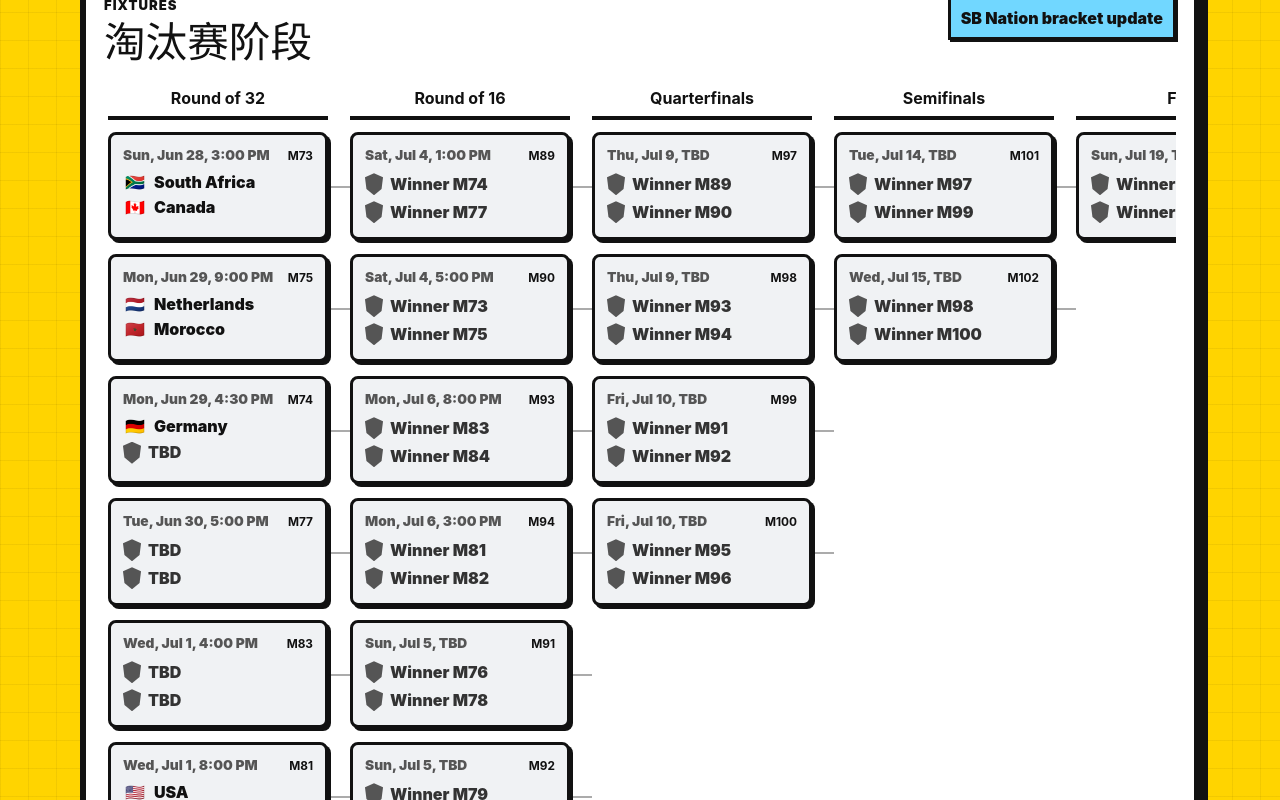
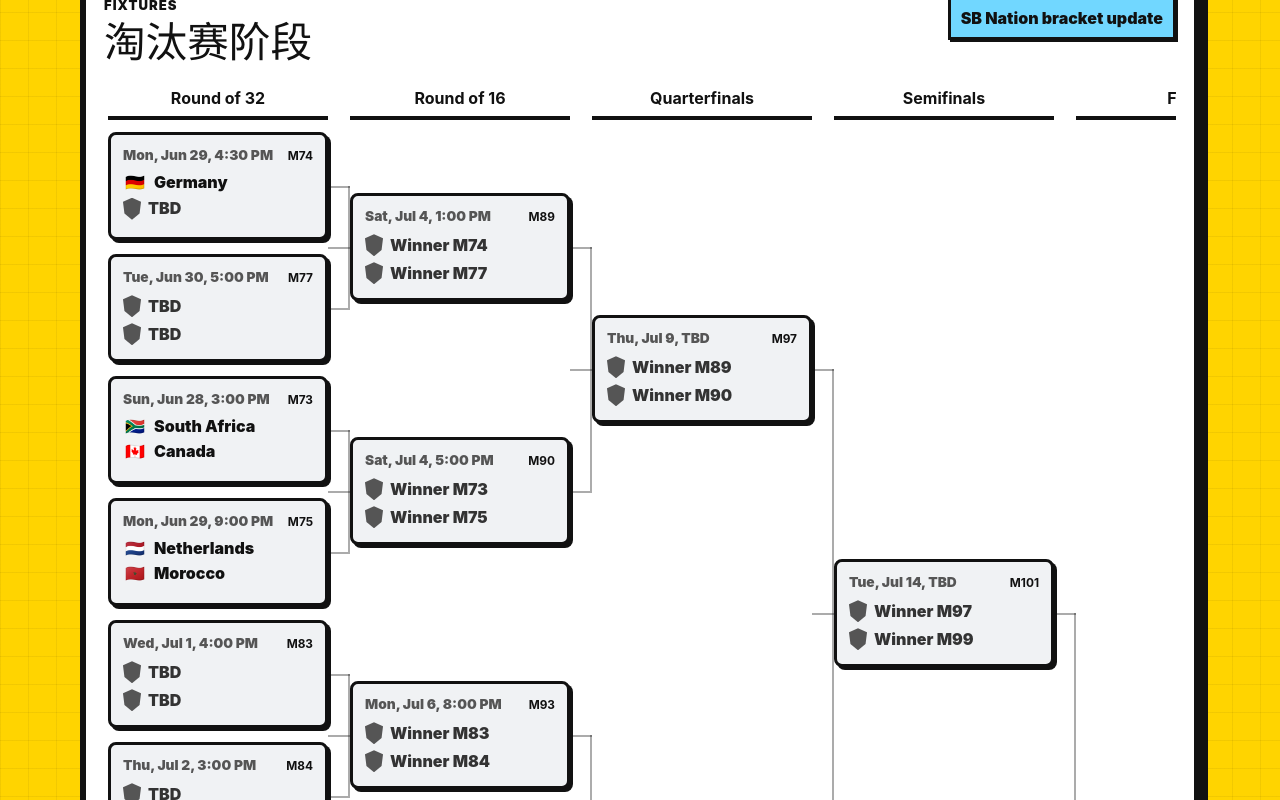
Before and after one commit to ck2w/weiqiudi, a React (Vite) app: page / in a window 1280 px wide. Shown: the part 6260-7060 px from the top of the page. Built offline with nearby package versions, Linux system fonts and the light colour scheme.

Commit message:
fix: align knockout bracket connectors

```diff
--- a/scripts/validate-knockout-fixtures.mjs
+++ b/scripts/validate-knockout-fixtures.mjs
@@ -24,3 +24,8 @@ const tomorrowIndex = appSource.indexOf("<TomorrowPreview");
 assert.notEqual(fixturesIndex, -1, "App renders KnockoutFixtures");
 assert.notEqual(tomorrowIndex, -1, "App renders TomorrowPreview");
 assert.ok(fixturesIndex < tomorrowIndex, "KnockoutFixtures renders before TomorrowPreview");
+
+assert.ok(appSource.includes("getFixtureGridRow"), "App positions fixture cards on shared bracket rows");
+
+const styles = await readFile("src/styles.css", "utf8");
+assert.ok(styles.includes("grid-auto-rows"), "fixture lists use shared row units for bracket alignment");
--- a/src/App.tsx
+++ b/src/App.tsx
@@ -1,4 +1,4 @@
-import { useState } from "react";
+import { type CSSProperties, useState } from "react";
 import guide20260614Data from "../content/published/2026-06-14.json";
 import guide20260615Data from "../content/published/2026-06-15.json";
 import guide20260616Data from "../content/published/2026-06-16.json";
@@ -402,22 +402,18 @@ function KnockoutFixtures({ fixtures }: { fixtures: KnockoutFixturesData }) {
         </a>
       </div>
       <div className="fixtures-board" role="list">
-        {fixtures.rounds.map((round) => (
+        {fixtures.rounds.map((round, roundIndex) => (
           <section className="fixtures-round" key={round.name} role="listitem">
             <h3>{round.name}</h3>
             <div className="fixtures-list">
-              {round.fixtures.map((fixture) => (
-                <article className="fixture-match" key={fixture.id}>
-                  <div className="fixture-time">
-                    <span>{fixture.kickoffTime}</span>
-                    {fixture.matchNumber ? <strong>{fixture.matchNumber}</strong> : null}
-                  </div>
-                  <div className="fixture-teams">
-                    {fixture.teams.map((team, index) => (
-                      <FixtureTeam key={`${fixture.id}-${index}`} team={team} />
-                    ))}
-                  </div>
-                </article>
+              {round.fixtures.map((fixture, fixtureIndex) => (
+                <FixtureMatch
+                  fixture={fixture}
+                  fixtureIndex={fixtureIndex}
+                  isFinalRound={roundIndex === fixtures.rounds.length - 1}
+                  key={fixture.id}
+                  roundIndex={roundIndex}
+                />
               ))}
             </div>
           </section>
@@ -428,6 +424,110 @@ function KnockoutFixtures({ fixtures }: { fixtures: KnockoutFixturesData }) {
       </p>
     </section>
   );
+}
+
+function FixtureMatch({
+  fixture,
+  fixtureIndex,
+  isFinalRound,
+  roundIndex,
+}: {
+  fixture: KnockoutFixturesData["rounds"][number]["fixtures"][number];
+  fixtureIndex: number;
+  isFinalRound: boolean;
+  roundIndex: number;
+}) {
+  const bracketSlot = getFixtureBracketSlot(roundIndex, fixtureIndex, fixture.matchNumber);
+  const className = [
+    "fixture-match",
+    roundIndex > 0 ? "fixture-match--has-previous" : "",
+    !isFinalRound ? "fixture-match--has-next" : "",
+    !isFinalRound && bracketSlot % 2 === 0 ? "fixture-match--pair-top" : "",
+  ]
+    .filter(Boolean)
+    .join(" ");
+
+  return (
+    <article
+      className={className}
+      style={{
+        "--fixture-pair-step": `${getFixturePairStep(roundIndex)}px`,
+        gridRow: getFixtureGridRow(roundIndex, fixtureIndex, fixture.matchNumber),
+      } as CSSProperties}
+    >
+      <span className="fixture-connector" aria-hidden="true" />
+      <div className="fixture-time">
+        <span>{fixture.kickoffTime}</span>
+        {fixture.matchNumber ? <strong>{fixture.matchNumber}</strong> : null}
+      </div>
+      <div className="fixture-teams">
+        {fixture.teams.map((team, index) => (
+          <FixtureTeam key={`${fixture.id}-${index}`} team={team} />
+        ))}
+      </div>
+    </article>
+  );
+}
+
+function getFixtureGridRow(roundIndex: number, fixtureIndex: number, matchNumber?: string) {
+  const rowSpan = 2;
+  const bracketSlot = getFixtureBracketSlot(roundIndex, fixtureIndex, matchNumber);
+  const rowStep = 2 ** (roundIndex + 1);
+  const firstRow = roundIndex === 0 ? 1 : 2 ** roundIndex;
+  return `${firstRow + bracketSlot * rowStep} / span ${rowSpan}`;
+}
+
+function getFixtureBracketSlot(roundIndex: number, fixtureIndex: number, matchNumber?: string) {
+  const slotsByRound: Record<number, Record<string, number>> = {
+    0: {
+      M74: 0,
+      M77: 1,
+      M73: 2,
+      M75: 3,
+      M83: 4,
+      M84: 5,
+      M81: 6,
+      M82: 7,
+      M76: 8,
+      M78: 9,
+      M79: 10,
+      M80: 11,
+      M86: 12,
+      M88: 13,
+      M85: 14,
+      M87: 15,
+    },
+    1: {
+      M89: 0,
+      M90: 1,
+      M93: 2,
+      M94: 3,
+      M91: 4,
+      M92: 5,
+      M95: 6,
+      M96: 7,
+    },
+    2: {
+      M97: 0,
+      M98: 1,
+      M99: 2,
+      M100: 3,
+    },
+    3: {
+      M101: 0,
+      M102: 1,
+    },
+    4: {
+      M104: 0,
+    },
+  };
+
+  return matchNumber ? slotsByRound[roundIndex]?.[matchNumber] ?? fixtureIndex : fixtureIndex;
+}
+
+function getFixturePairStep(roundIndex: number) {
+  const fixtureRowStep = 61;
+  return 2 ** (roundIndex + 1) * fixtureRowStep;
 }
 
 function FixtureTeam({ team }: { team: KnockoutFixtureTeam }) {
--- a/src/styles.css
+++ b/src/styles.css
@@ -540,6 +540,8 @@ h2 {
 }
 
 .fixtures-card {
+  --fixture-card-height: 108px;
+  --fixture-row-step: 61px;
   margin-top: 34px;
   padding: 18px;
   background: #ffffff;
@@ -600,12 +602,14 @@ h2 {
 
 .fixtures-list {
   display: grid;
-  gap: 14px;
+  grid-auto-rows: var(--fixture-row-step);
+  gap: 0;
 }
 
 .fixture-match {
   position: relative;
-  min-height: 108px;
+  height: var(--fixture-card-height);
+  min-height: 0;
   border: 3px solid #111111;
   border-radius: 8px;
   background: #f0f2f4;
@@ -613,17 +617,34 @@ h2 {
   box-shadow: 3px 3px 0 #111111;
 }
 
-.fixture-match::after {
+.fixture-match--has-previous::before,
+.fixture-match--has-next::after {
   content: "";
   position: absolute;
   top: 50%;
-  right: -25px;
   width: 22px;
   border-top: 2px solid rgba(17, 17, 17, 0.35);
 }
 
-.fixtures-round:last-child .fixture-match::after {
+.fixture-match--has-previous::before {
+  left: -25px;
+}
+
+.fixture-match--has-next::after {
+  right: -25px;
+}
+
+.fixture-connector {
   display: none;
+}
+
+.fixture-match--pair-top .fixture-connector {
+  display: block;
+  position: absolute;
+  top: 50%;
+  right: -25px;
+  height: var(--fixture-pair-step);
+  border-right: 2px solid rgba(17, 17, 17, 0.35);
 }
 
 .fixture-time {
```
